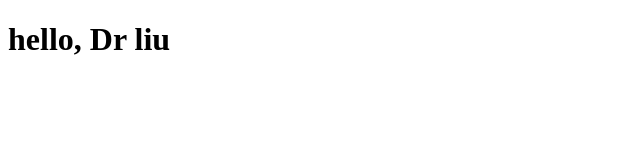
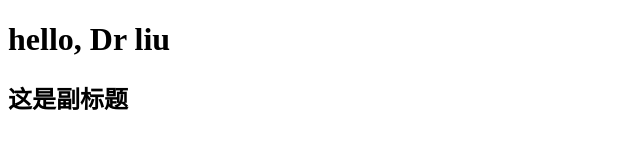
Before and after one commit to LeoDrliu/front-demo-1, a plain HTML site: page index.html in a window 1280 px wide. Shown: the whole page, without its empty margins (0-640 px from the left). Drawn offline with Linux system fonts and the light colour scheme.

Commit message:
加上了副标题

```diff
--- a/index.html
+++ b/index.html
@@ -11,6 +11,7 @@
 
 <body>
     <h1>hello, Dr liu</h1>
+    <h2>这是副标题</h2>
 </body>
 
 </html>
```
